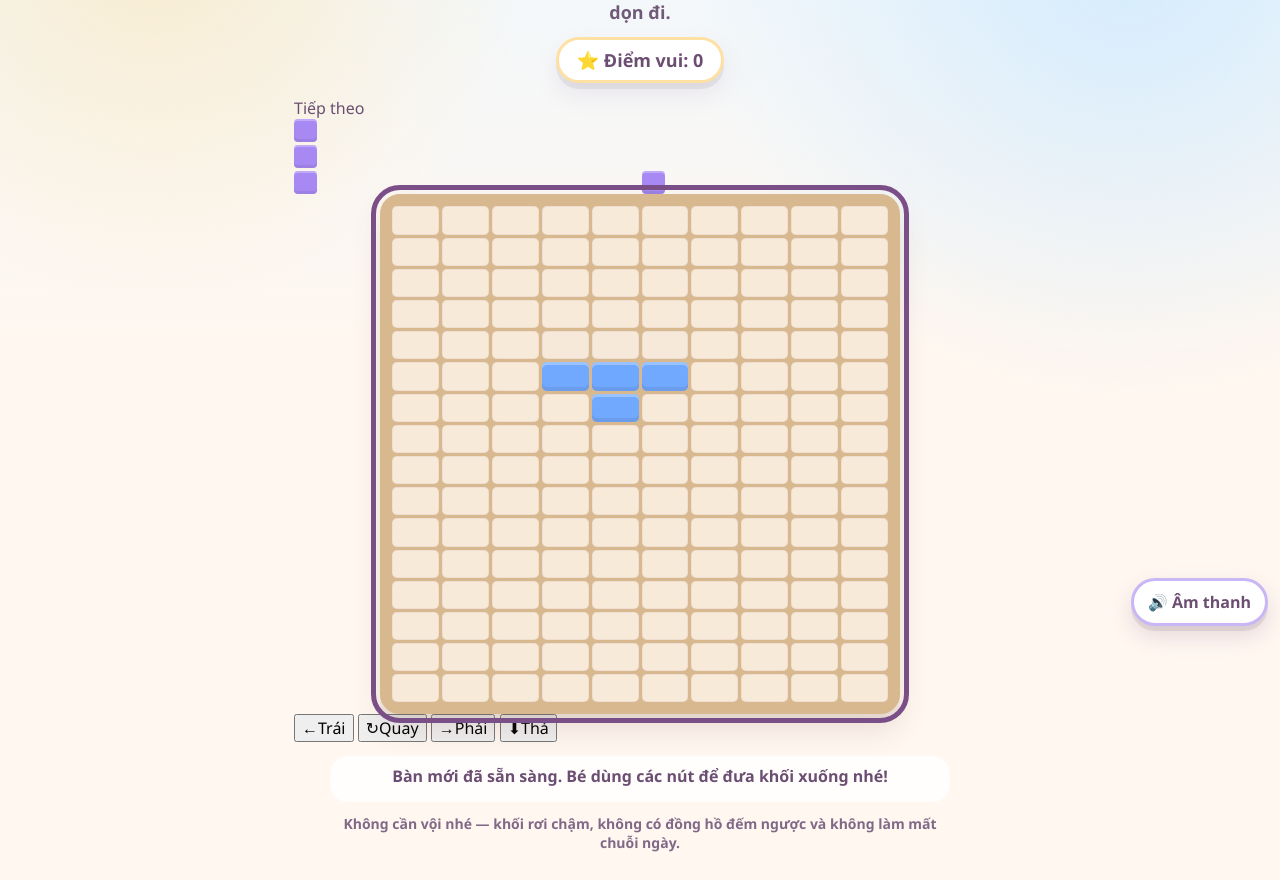
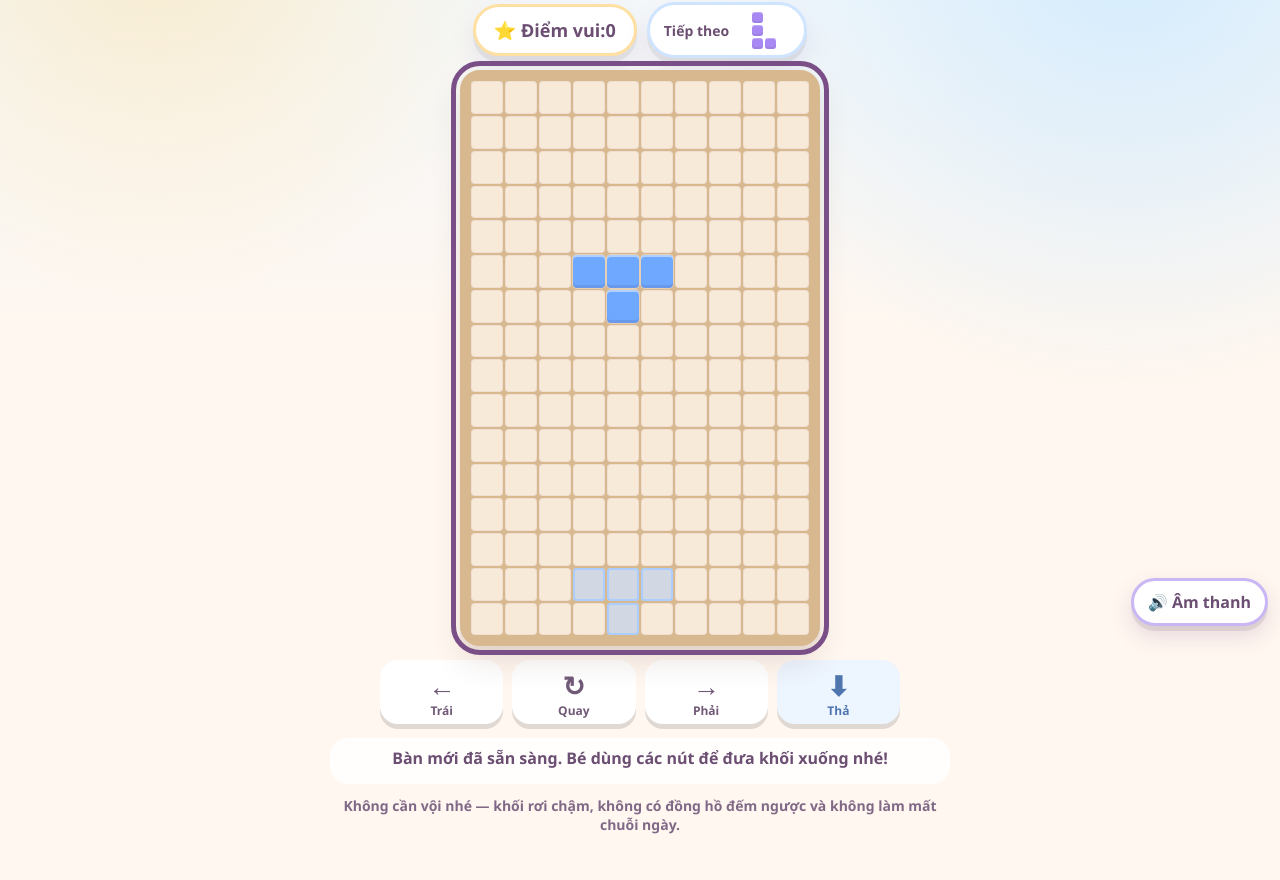
Before and after one commit to ndlong78/bonghome, a website: page game11.html in a window 1280 px wide. Shown: the part 162-1042 px from the top of the page. Drawn offline with Linux system fonts and the light colour scheme.

Commit message:
Style Game 11 falling controls

```diff
--- a/css/game11-blocks.css
+++ b/css/game11-blocks.css
@@ -11,7 +11,7 @@
 }
 
 .game11-shell {
-  width: min(720px, 100%);
+  width: min(760px, 100%);
   margin: 0 auto;
   padding: max(16px, env(safe-area-inset-top)) 14px max(28px, env(safe-area-inset-bottom));
 }
@@ -45,7 +45,7 @@
 
 .game11-home:focus-visible,
 .game11-reset:focus-visible,
-.block-piece:focus-visible,
+.block-control:focus-visible,
 .block-board:focus-visible {
   outline: var(--bh-focus-ring, 5px solid #7a4e86);
   outline-offset: 4px;
@@ -61,7 +61,7 @@
 
 .game11-intro {
   margin: 14px auto 12px;
-  max-width: 590px;
+  max-width: 620px;
   text-align: center;
   font-size: clamp(15px, 3.8vw, 18px);
   font-weight: 700;
@@ -69,126 +69,159 @@
   color: #715a78;
 }
 
-.game11-score-card {
-  width: fit-content;
-  margin: 0 auto 14px;
-  padding: 8px 18px;
+.game11-info-row {
+  display: flex;
+  align-items: center;
+  justify-content: center;
+  gap: 10px;
+  margin: 0 auto 12px;
+}
+
+.game11-score-card,
+.game11-next-card {
+  min-height: 52px;
   border-radius: var(--bh-radius-pill, 999px);
   background: #fff;
   border: 3px solid var(--bh-color-yellow, #ffe0a3);
   font-weight: 900;
+  box-shadow: var(--bh-shadow-card, 0 6px 0 rgba(0, 0, 0, 0.06));
+}
+
+.game11-score-card {
+  display: flex;
+  align-items: center;
+  padding: 8px 18px;
   font-size: 18px;
-  box-shadow: var(--bh-shadow-card, 0 6px 0 rgba(0, 0, 0, 0.06));
+}
+
+.game11-next-card {
+  display: flex;
+  align-items: center;
+  gap: 9px;
+  padding: 6px 14px;
+  border-color: #cfe4ff;
+  font-size: 14px;
+}
+
+.block-next {
+  min-width: 52px;
+  min-height: 38px;
+  display: grid;
+  place-items: center;
 }
 
 .block-board-wrap {
   position: relative;
-  width: min(92vw, 520px);
+  width: min(88vw, 360px);
   margin: 0 auto;
 }
 
 .block-board {
-  --board-gap: 3px;
+  --board-gap: 2px;
   display: grid;
   grid-template-columns: repeat(10, 1fr);
   gap: var(--board-gap);
   width: 100%;
-  aspect-ratio: 1;
-  padding: 8px;
+  aspect-ratio: var(--board-cols, 10) / var(--board-rows, 16);
+  padding: 7px;
   border: 4px solid #d8b88f;
   border-radius: 20px;
   background: #d8b88f;
   box-shadow: 0 8px 0 rgba(111, 78, 61, 0.08), 0 16px 30px rgba(111, 78, 61, 0.14);
-  touch-action: none;
+  touch-action: manipulation;
   user-select: none;
 }
 
 .block-cell {
   min-width: 0;
   min-height: 0;
-  border-radius: 5px;
+  border-radius: 4px;
   background: #f8ead8;
   box-shadow: inset 0 0 0 1px rgba(122, 78, 134, 0.08);
-  transition: transform 120ms ease, background 120ms ease, box-shadow 120ms ease;
+  transition: background 100ms ease, box-shadow 100ms ease, opacity 100ms ease;
 }
 
 .block-cell.filled {
   background: var(--block-color, #6fa8ff);
   box-shadow:
-    inset 0 -4px 0 rgba(71, 69, 112, 0.12),
-    inset 0 3px 0 rgba(255, 255, 255, 0.3);
+    inset 0 -3px 0 rgba(71, 69, 112, 0.12),
+    inset 0 2px 0 rgba(255, 255, 255, 0.3);
 }
 
-.block-cell.preview-ok {
-  background: color-mix(in srgb, var(--preview-color, #6fa8ff) 55%, #fff);
-  box-shadow: inset 0 0 0 3px rgba(255, 255, 255, 0.62);
+.block-cell.active {
+  box-shadow:
+    inset 0 -3px 0 rgba(71, 69, 112, 0.14),
+    inset 0 2px 0 rgba(255, 255, 255, 0.46),
+    0 0 0 1px rgba(255, 255, 255, 0.35);
 }
 
-.block-cell.preview-bad {
-  background: #ffd6d6;
-  box-shadow: inset 0 0 0 3px #e58d8d;
+.block-cell.ghost {
+  background: color-mix(in srgb, var(--block-color, #6fa8ff) 28%, #f8ead8);
+  box-shadow: inset 0 0 0 2px color-mix(in srgb, var(--block-color, #6fa8ff) 58%, #fff);
 }
 
-.block-cell.cursor-cell {
-  box-shadow: inset 0 0 0 3px #7a4e86;
+.block-controls {
+  display: grid;
+  grid-template-columns: repeat(4, minmax(0, 1fr));
+  gap: 9px;
+  width: min(94vw, 520px);
+  margin: 14px auto 0;
 }
 
-.block-tray-title {
-  margin: 18px 0 8px;
-  text-align: center;
+.block-control {
+  min-width: var(--bh-touch-target, 44px);
+  min-height: 64px;
+  border: 0;
+  border-radius: 18px;
+  background: #fff;
+  color: #715a78;
+  box-shadow: var(--bh-shadow-button, 0 5px 0 rgba(0, 0, 0, 0.12));
+  font: inherit;
+  font-size: 27px;
   font-weight: 900;
-  color: #715a78;
+  cursor: pointer;
+  display: grid;
+  place-items: center;
+  align-content: center;
+  gap: 1px;
+  touch-action: manipulation;
 }
 
-.block-tray {
-  display: grid;
-  grid-template-columns: repeat(3, minmax(0, 1fr));
-  gap: 10px;
-  width: min(94vw, 600px);
-  margin: 0 auto;
+.block-control span {
+  font-size: 12px;
+  line-height: 1;
 }
 
-.block-piece {
-  min-height: 92px;
-  border: 3px solid transparent;
-  border-radius: 20px;
-  background: #fff;
-  color: inherit;
-  box-shadow: var(--bh-shadow-card, 0 6px 0 rgba(0, 0, 0, 0.06));
-  display: grid;
-  place-items: center;
-  padding: 10px;
-  cursor: grab;
-  touch-action: none;
-  user-select: none;
+.block-control-drop {
+  background: #edf5ff;
+  color: #4f75af;
 }
 
-.block-piece[aria-pressed="true"] {
-  border-color: var(--piece-color, #6fa8ff);
-  transform: translateY(-3px);
+.block-control:active:not(:disabled) {
+  transform: translateY(2px);
+  box-shadow: 0 3px 0 rgba(0, 0, 0, 0.12);
 }
 
-.block-piece[disabled] {
-  opacity: 0.3;
+.block-control:disabled {
+  opacity: 0.45;
   cursor: default;
-  box-shadow: none;
 }
 
 .piece-shape {
   display: grid;
-  gap: 3px;
+  gap: 2px;
 }
 
 .piece-mini-cell {
-  width: clamp(15px, 4.2vw, 23px);
+  width: 11px;
   aspect-ratio: 1;
-  border-radius: 4px;
+  border-radius: 3px;
   background: transparent;
 }
 
 .piece-mini-cell.on {
   background: var(--piece-color, #6fa8ff);
-  box-shadow: inset 0 -3px 0 rgba(71, 69, 112, 0.12), inset 0 2px 0 rgba(255, 255, 255, 0.28);
+  box-shadow: inset 0 -2px 0 rgba(71, 69, 112, 0.12), inset 0 1px 0 rgba(255, 255, 255, 0.28);
 }
 
 .game11-status {
@@ -203,15 +236,6 @@
   line-height: 1.35;
 }
 
-.block-drag-ghost {
-  position: fixed;
-  z-index: 1000;
-  pointer-events: none;
-  transform: translate(-50%, -50%) scale(1.08);
-  opacity: 0.92;
-  filter: drop-shadow(0 8px 10px rgba(91, 67, 100, 0.2));
-}
-
 .game11-tip {
   margin: 12px auto 0;
   text-align: center;
@@ -224,7 +248,8 @@
 @media (max-width: 420px) {
   .game11-shell { padding-inline: 8px; }
   .game11-topbar { grid-template-columns: 48px 1fr 48px; }
-  .game11-home, .game11-reset {
+  .game11-home,
+  .game11-reset {
     width: 48px;
     padding: 0;
     overflow: hidden;
@@ -233,16 +258,21 @@
   }
   .game11-home::before { content: "🏠"; font-size: 22px; }
   .game11-reset::before { content: "↻"; font-size: 26px; }
-  .block-board { --board-gap: 2px; padding: 6px; border-width: 3px; border-radius: 16px; }
-  .block-cell { border-radius: 4px; }
-  .block-piece { min-height: 84px; padding: 8px 4px; }
+  .game11-intro { margin-top: 10px; }
+  .game11-info-row { gap: 6px; }
+  .game11-score-card { padding-inline: 12px; font-size: 16px; }
+  .game11-next-card { padding-inline: 10px; }
+  .block-board-wrap { width: min(86vw, 338px); }
+  .block-board { padding: 5px; border-width: 3px; border-radius: 16px; }
+  .block-controls { gap: 6px; }
+  .block-control { min-height: 58px; border-radius: 16px; font-size: 24px; }
 }
 
 @media (prefers-reduced-motion: reduce) {
   .block-cell,
-  .block-piece {
+  .block-control {
     transition: none !important;
     animation: none !important;
   }
-  .block-piece[aria-pressed="true"] { transform: none; }
+  .block-control:active:not(:disabled) { transform: none; }
 }
```
